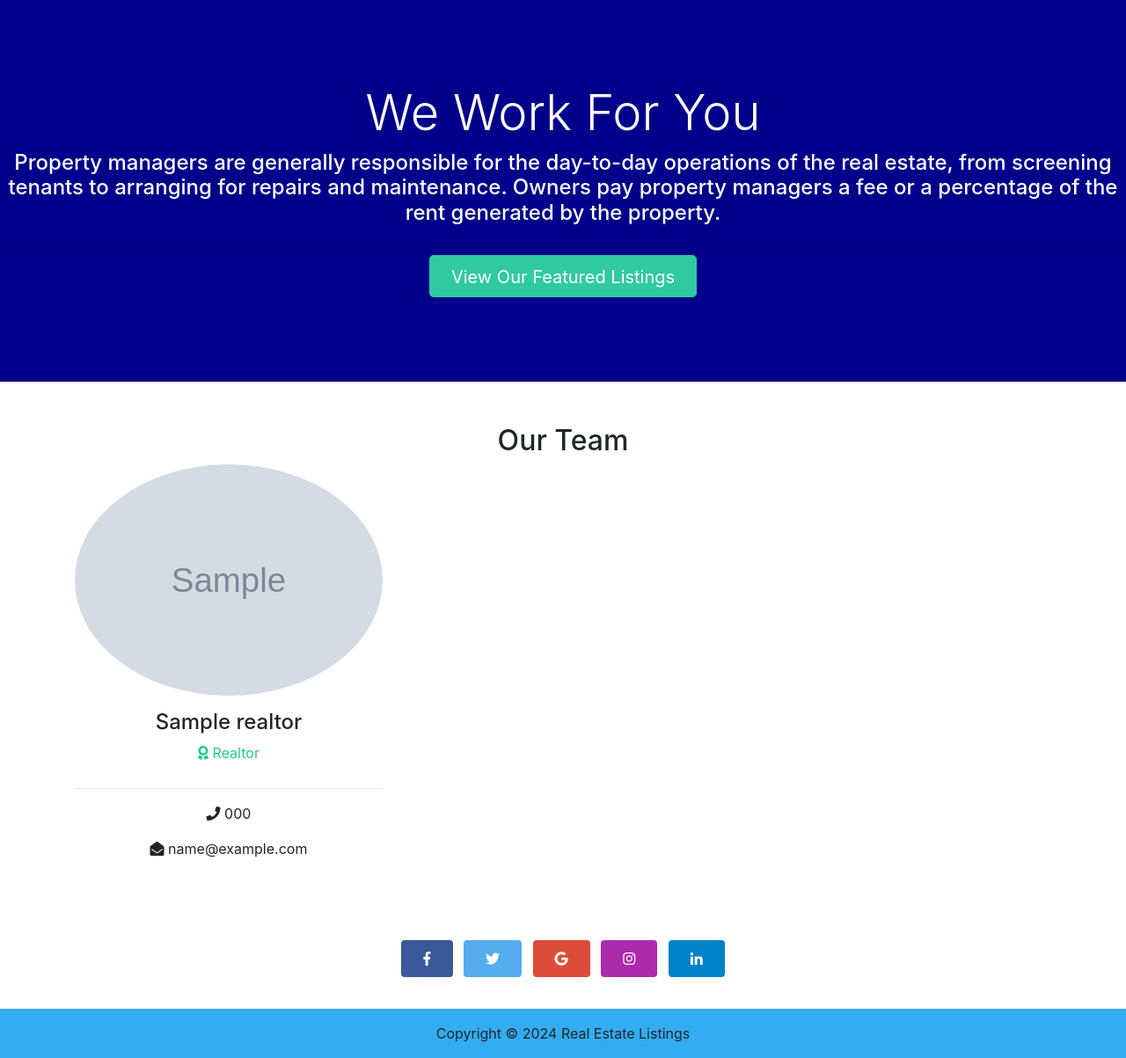
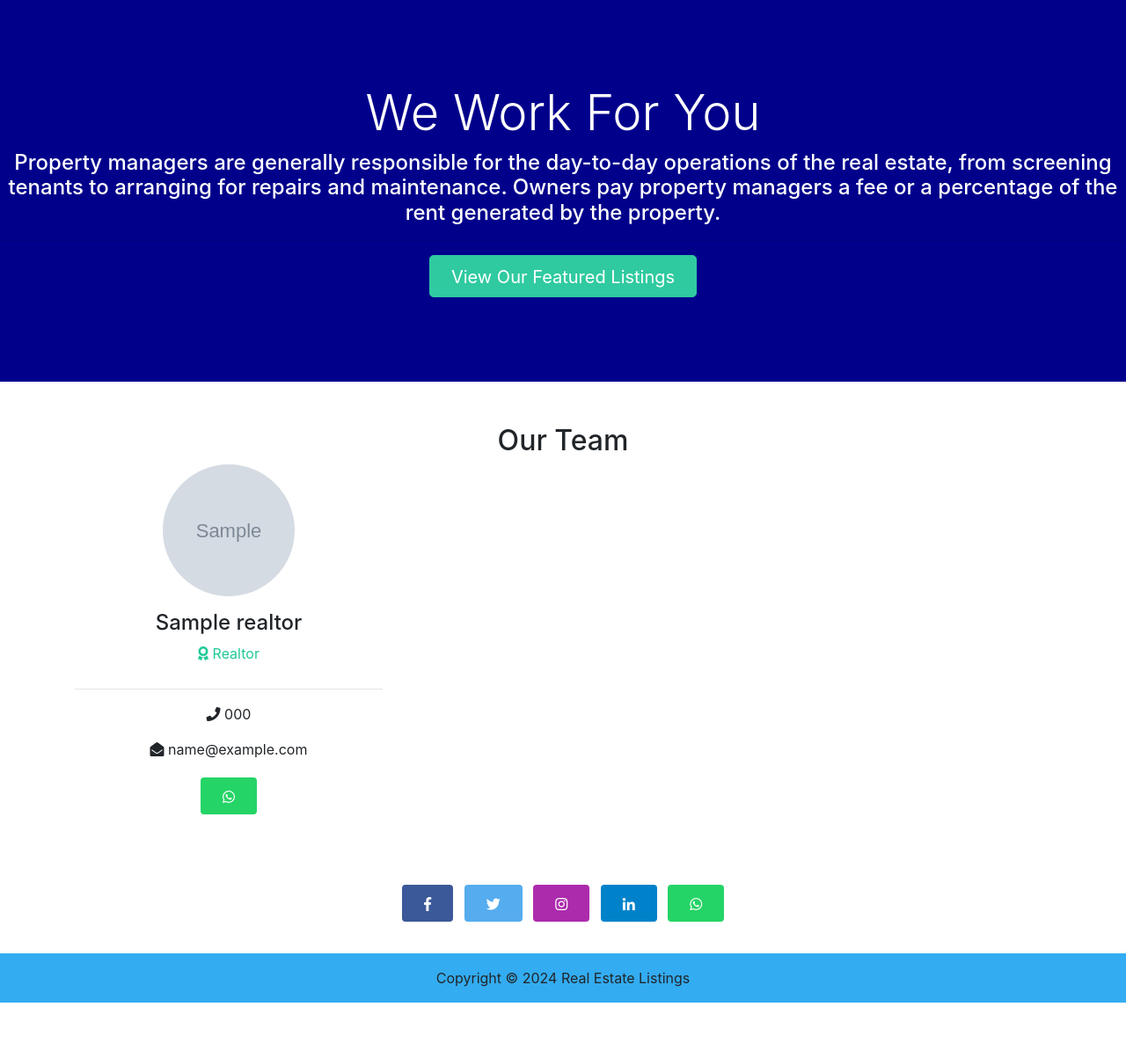
Before and after one commit to rodgersxy/Real-Estate-Listings, a Django app: page /about in a window 1280 px wide. Shown: the part 1232-2435 px from the top of the page at 88% size. After the commit the page ends 2372 px from the top, so only its background shows below. Run offline with Django 3.2, Linux system fonts and the light colour scheme; tables that the repository leaves empty hold one stand-in row (values such as "Sample post"); grey boxes marked "Sample" are stand-in pictures; some libraries are stand-ins or nearby versions.

Commit message:
whatsapp features

```diff
--- a/templates/pages/about.html
+++ b/templates/pages/about.html
@@ -90,28 +90,47 @@
 </section>
 
 <!-- Team -->
+<style>
+  /* Add this style block to your template */
+  .team-member-img {
+    height: 150px; /* Set a specific height for the images */
+    width: 150px;  /* Set a specific width for the images */
+    object-fit: cover; /* Maintain aspect ratio by covering the container */
+    border-radius: 50%; /* Make the images rounded */
+  }
+</style>
+
 <section id="team" class="py-5">
   <div class="container">
     <h2 class="text-center">Our Team</h2>
     <div class="row text-center">
       {% if realtors %}
         {% for realtor in realtors %}
-        <div class="col-md-4">
+          <div class="col-md-4">
             <img
               src="{{ realtor.photo.url }}"
               alt=""
-              class="rounded-circle mb-3"
+              class="team-member-img mb-3"
             />
-            <h4>{{realtor.name}}</h4>
+            <h4>{{ realtor.name }}</h4>
             <p class="text-success">
               <i class="fas fa-award text-success mb-3"></i> Realtor
             </p>
             <hr />
             <p><i class="fas fa-phone"></i> {{ realtor.phone }}</p>
-            <p><i class="fas fa-envelope-open"></i> {{realtor.email}}</p>
+            <p><i class="fas fa-envelope-open"></i> {{ realtor.email }}</p>
+            <a
+    data-mdb-ripple-init
+    class="btn text-white btn-floating m-1"
+    style="background-color: hsl(142, 70%, 49%);"
+    href="https://web.whatsapp.com/send?phone=+254726746234"
+    role="button"
+>
+    <i class="fab fa-whatsapp"></i>
+</a>
           </div>
         {% endfor %}
-      {%  else %}
+      {% else %}
         <div class="col-md-12">
           <p>No realtors available</p>
         </div>
@@ -120,4 +139,5 @@
   </div>
 </section>
 
+
 {% endblock %}
--- a/templates/pages/index.html
+++ b/templates/pages/index.html
@@ -11,7 +11,7 @@
 <section id="showcase" >
   <div class="container text-center" >
     <div class="home-search p-5" style="background-color:darkblue;">
-      <div class="overlay p-5" style="background-color:darkblue;">
+      <div class="overlay p-5" style="background-color:rgb(35, 178, 221); border-radius: 10px;">
         <h1 class="display-4 mb-4">Property Searching Just Got So Easy</h1>
         <p class="lead">
           Property management is the operation, control, maintenance,
--- a/templates/partials/_footer.html
+++ b/templates/partials/_footer.html
@@ -28,14 +28,14 @@
       ></a>
 
       <!-- Google -->
-      <a
+      <!-- <a
         data-mdb-ripple-init
         class="btn text-white btn-floating m-1"
         style="background-color: #dd4b39;"
         href="#!"
         role="button"
         ><i class="fab fa-google"></i
-      ></a>
+      ></a> -->
 
       <!-- Instagram -->
       <a
@@ -56,6 +56,20 @@
         role="button"
         ><i class="fab fa-linkedin-in"></i
       ></a>
+      <!-- Whatsapp -->
+
+      <a
+    data-mdb-ripple-init
+    class="btn text-white btn-floating m-1"
+    style="background-color: hsl(142, 70%, 49%);"
+    href="https://web.whatsapp.com/send?phone=+254726746234"
+    role="button"
+>
+    <i class="fab fa-whatsapp"></i>
+</a>
+
+
+
       <!-- Github -->
       <!-- <a
         data-mdb-ripple-init
```
